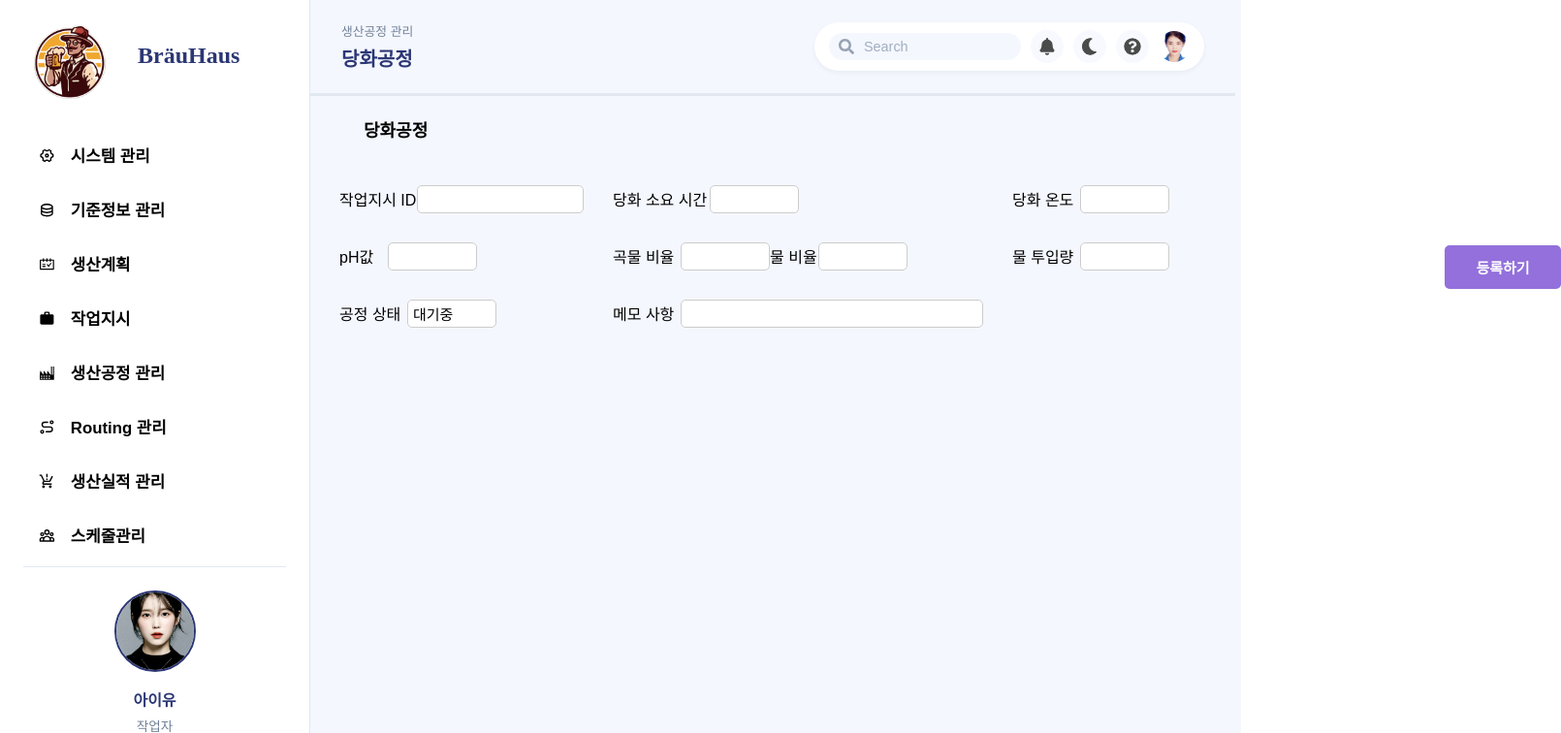
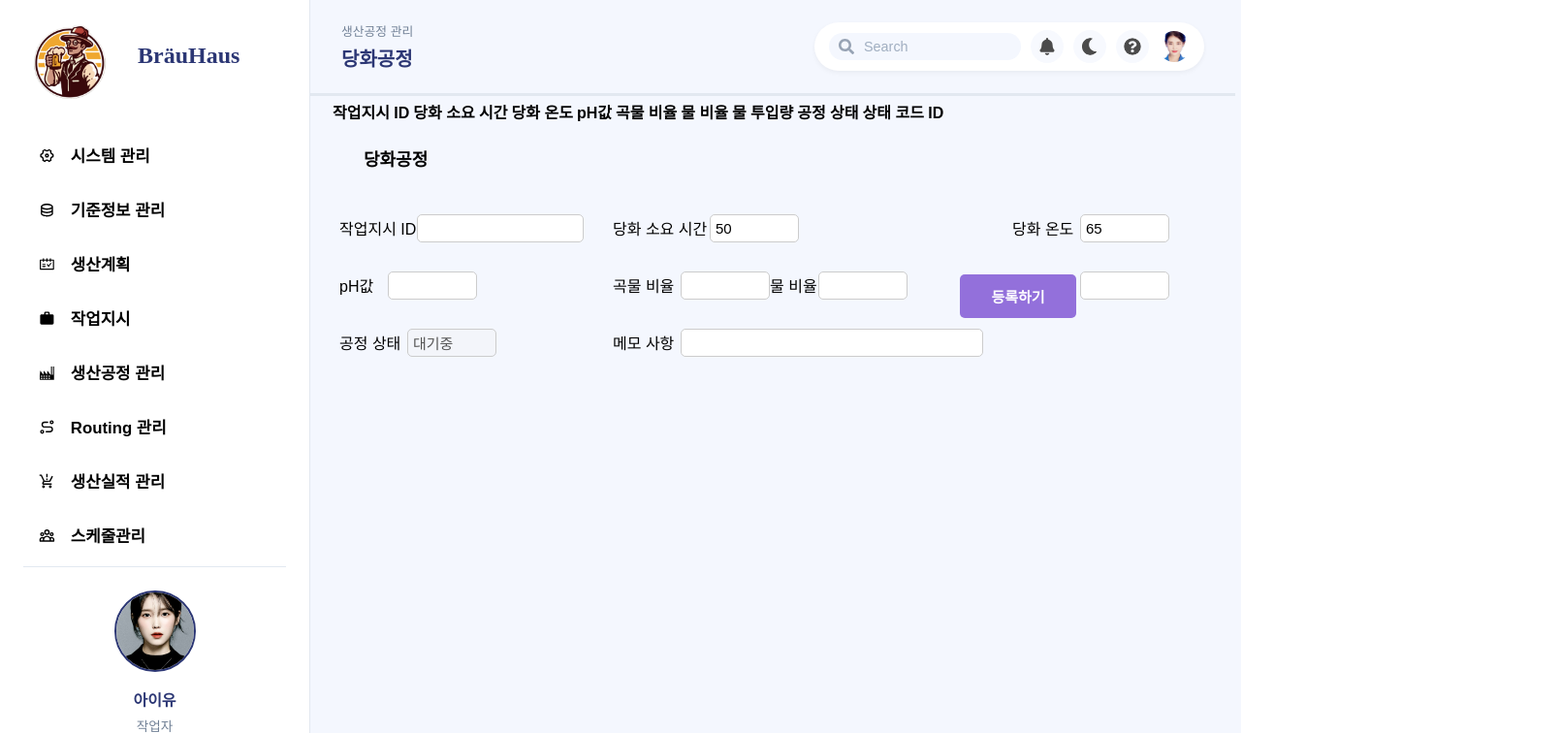
Before and after one commit to QualityCore/QualityCore-frontend, a React (Create React App) app: page /mashing-process in a window 1280 px wide. Shown: the top 756 px of the page at 97% size, 1610 px wide, since content can reach past the window. Built offline with nearby package versions, Linux system fonts and the light colour scheme; a web font is replaced by a local one; what @react-pdf/renderer, js-confetti would draw is missing.

Commit message:
? 안전한게 좋으니까 풀받기전 커밋

```diff
--- a/src/components/production-process/mashing-process/MashingProcessControls.js
+++ b/src/components/production-process/mashing-process/MashingProcessControls.js
@@ -13,11 +13,11 @@ const MashingProcessControls = ({ workOrder }) => {
     const { mashingId } = useParams(); // URL에서 ID 가져오기
     const [mashingData, setMashingData] = useState({
         lotNo: workOrder?.lotNo || "", // 작업지시 ID 자동 불러오기
-        mashingTime: "",
-        temperature: "",
+        mashingTime: "50",
+        temperature: "65",
         phValue: "",
-        grainRatio: "",
-        waterRatio: "",
+        grainRatio: "", // 곡물 비율
+        waterRatio: "", // 물 비율
         waterInputVolume: "",
         processStatus: "대기중", // 초기 상태값
         statusCode: "SC002", // 고정값
@@ -43,7 +43,7 @@ const MashingProcessControls = ({ workOrder }) => {
     const startTimer = () => {
         console.log("⏳ 타이머 시작됨, mashingTime:", mashingData.mashingTime);
 
-        const totalTime = process.env.NODE_ENV === "development" ? 10 : Number(mashingData.mashingTime) * 60;
+        const totalTime = process.env.NODE_ENV === "development" ? 5 : Number(mashingData.mashingTime) * 60;
         setTimer(totalTime);
         setIsProcessing(true);
         setMashingData((prev) => ({ ...prev, processStatus: "진행중" }));
@@ -143,7 +143,7 @@ const MashingProcessControls = ({ workOrder }) => {
 
             <div className={styles.mGridItem}>
             <label className={styles.mLabel07}>공정 상태</label>
-            <input className={styles.mItem07} type="text" value={mashingData.processStatus} readOnly />
+            <input className={styles.mItem07} type="text" value={mashingData.processStatus} disabled />
             </div>
 
             <div className={styles.mGridItem}>
--- a/src/components/production-process/mashing-process/MashingProcessTable.js
+++ b/src/components/production-process/mashing-process/MashingProcessTable.js
@@ -5,14 +5,15 @@ const MashingProcessTable = ({ mashingDataList }) => {
         <table className="mashing-process-table">
             <thead>
                 <tr>
-                    {/* <th>작업지시 ID</th> */}
-                    {/* <th>당화 소요 시간</th> */}
-                    {/* <th>당화 온도</th> */}
-                    {/* <th>pH값</th> */}
-                    {/* <th>곡물 대 물 비율</th> */}
-                    {/* <th>물 투입량</th> */}
-                    {/* <th>공정 상태</th> */}
-                    {/* <th>상태 코드 ID</th> */}
+                    <th>작업지시 ID</th>
+                    <th>당화 소요 시간</th>
+                    <th>당화 온도</th>
+                    <th>pH값</th>
+                    <th>곡물 비율</th>
+                    <th>물 비율</th>
+                    <th>물 투입량</th>
+                    <th>공정 상태</th>
+                    <th>상태 코드 ID</th>
                 </tr>
             </thead>
             <tbody>
--- a/src/components/production-process/material-grinding/MaterialGrindingControls.js
+++ b/src/components/production-process/material-grinding/MaterialGrindingControls.js
@@ -32,8 +32,8 @@ const MaterialGrindingControls = ({ grindingData, setGrindingData }) => {
       setTimerStarted(false); // 모달이 뜬 후 타이머 상태 리셋
 
       // ✅ 타이머 완료 후 "완료" 상태 변경
-      setProcessStatus("완료");
-      setGrindingData((prev) => ({ ...prev, processStatus: "완료" }));
+      setProcessStatus("진행중");
+      setGrindingData((prev) => ({ ...prev, processStatus: "진행중" }));
     }
   }, [timer, timerStarted]); // 상태체크
 
@@ -103,7 +103,7 @@ const MaterialGrindingControls = ({ grindingData, setGrindingData }) => {
     } else if (buttonLabel === "다음공정 이동") {
       setGrindingData((prev) => ({
         ...prev,
-        processStatus: "완료",
+        processStatus: "대기중",
       }));
       navigate("/mashing-process");
     }
--- a/src/components/production-process/material-grinding/MaterialGrindingForm.js
+++ b/src/components/production-process/material-grinding/MaterialGrindingForm.js
@@ -278,7 +278,7 @@ const MaterialGrindingForm = ({ grindingData, setGrindingData }) => {
           분
         </div>
 
-        <div className={styles.gGridItem}>
+        {/* <div className={styles.gGridItem}>
           <label className={styles.gLabel09}>상태 코드</label>
           <input
             className={styles.gItem09}
@@ -287,7 +287,7 @@ const MaterialGrindingForm = ({ grindingData, setGrindingData }) => {
             value="SC001"
             disabled
           />
-        </div>
+        </div> */}
 
         <div className={styles.gGridItem}>
           <label className={styles.gLabel10}>공정 상태</label>
--- a/src/styles/production-process/MashingProcessControls.module.css
+++ b/src/styles/production-process/MashingProcessControls.module.css
@@ -94,7 +94,7 @@ height: 100%; /* 높이를 동일하게 설정 */
 .mSaveButton{
     position: absolute;
     bottom: 50px; /* 폼 아래로 이동 */
-    left: 1150px;
+    right: 150px;
     width: 120px;
     padding: 12px 20px;
 }
--- a/src/styles/production-process/MaterialGrindingControls.module.css
+++ b/src/styles/production-process/MaterialGrindingControls.module.css
@@ -15,7 +15,7 @@
 
   .gFormGrid {
     display: grid;
-    grid-template-columns: 1fr 1fr 1fr 1fr 1fr; /* 첫 번째 열을 넓게 설정하여 정렬 */
+    grid-template-columns: 1fr 1fr 1fr ; /* 첫 번째 열을 넓게 설정하여 정렬 */
     gap: 20px;
     align-items: center;
     justify-content: center;
@@ -178,3 +178,7 @@
 .gLabel11{
   width: 80px !important; /* 너비 통일 */
 }
+
+.gLabel02{
+  width: 50px !important; /* 너비 통일 */
+}
```
Also changed, not shown: src/pages/production-process/material-grinding/MaterialGrindingPage.js (+10 -4 lines).
